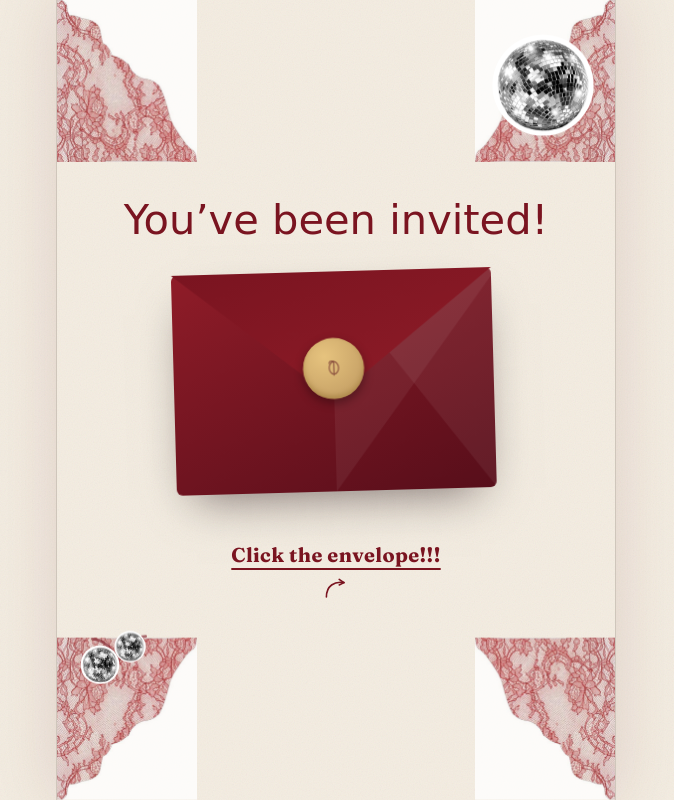
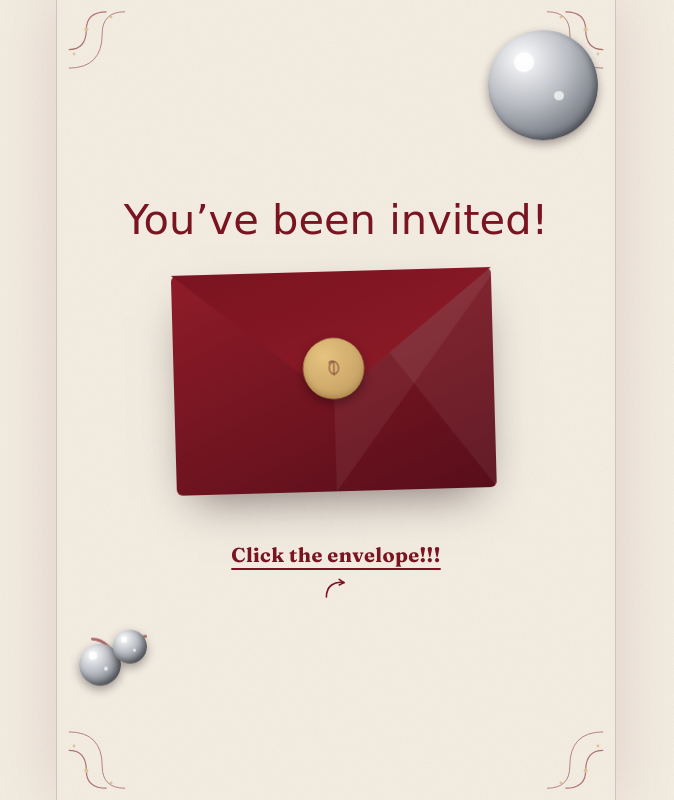
Before and after one commit to alxvsyooi/lina-new-18, a website: page index.html in a window 1280 px wide. Shown: the whole page, without its empty margins (304-978 px from the left). Drawn offline with Linux system fonts and the light colour scheme; a web font is replaced by a local one.

Commit message:
Replace photo-based lace/disco-ball decorations with clean CSS/SVG versions
Co-Authored-By: Claude Sonnet 5 <noreply@anthropic.com>

```diff
--- a/index.html
+++ b/index.html
@@ -95,16 +95,27 @@
 
   /* ---------- photo cutout stickers (white-bg jpgs on cream) ---------- */
   .sticker{ position:absolute; mix-blend-mode:multiply; pointer-events:none; }
-  .lace-corner{
-    position:absolute; width:min(30vw,140px); height:auto; z-index:0;
-    mix-blend-mode:multiply; opacity:.8; pointer-events:none;
+  .lace-flourish{ position:absolute; width:min(20vw,88px); height:auto; z-index:0; opacity:.55; pointer-events:none; }
+
+  .disco-css{
+    position:relative; border-radius:50%; pointer-events:none;
+    background:
+      radial-gradient(circle at 32% 26%, #ffffff 0%, #e6e7ea 14%, #b9bcc2 42%, #7d818a 72%, #565a63 100%),
+      repeating-linear-gradient(45deg, rgba(30,30,34,.35) 0 2px, transparent 2px 9px),
+      repeating-linear-gradient(-45deg, rgba(30,30,34,.35) 0 2px, transparent 2px 9px);
+    box-shadow:0 4px 10px rgba(20,4,8,.35), inset -3px -3px 6px rgba(0,0,0,.35);
   }
+  .disco-css::before, .disco-css::after{
+    content:""; position:absolute; width:18%; height:18%; border-radius:50%;
+    background:#fff; opacity:.9; filter:blur(.5px);
+  }
+  .disco-css::before{ top:20%; left:24%; }
+  .disco-css::after{ top:55%; left:60%; width:9%; height:9%; opacity:.7; }
 
-  .disco-img{ clip-path:circle(46%); border-radius:50%; filter:drop-shadow(0 4px 8px rgba(20,4,8,.35)); }
-  .disco-big{ position:absolute; top:5%; right:3%; width:min(22vw,110px); z-index:2; }
+  .disco-big{ position:absolute; top:5%; right:3%; width:min(22vw,110px); aspect-ratio:1; z-index:2; }
   .disco-cherries{ position:absolute; bottom:14%; left:4%; width:80px; height:56px; z-index:2; }
   .disco-cherries .cherry-stem{ position:absolute; inset:0; width:100%; height:100%; opacity:.6; }
-  .disco-cherries img{ width:42px; }
+  .disco-cherries .disco-css{ position:absolute; aspect-ratio:1; }
 
   @media (prefers-reduced-motion:no-preference){
     .spin-slow{ animation:spin 9s linear infinite; }
@@ -311,16 +322,40 @@
 
   <!-- ============ HERO / ENVELOPE ============ -->
   <section class="hero" id="hero">
-    <img class="lace-corner" style="top:0; left:0;" src="assets/lace.jpg" alt="" aria-hidden="true">
-    <img class="lace-corner" style="top:0; right:0; transform:scaleX(-1);" src="assets/lace.jpg" alt="" aria-hidden="true">
-    <img class="lace-corner" style="bottom:0; left:0; transform:scaleY(-1);" src="assets/lace.jpg" alt="" aria-hidden="true">
-    <img class="lace-corner" style="bottom:0; right:0; transform:rotate(180deg);" src="assets/lace.jpg" alt="" aria-hidden="true">
+    <svg class="lace-flourish" style="top:10px; left:10px;" viewBox="0 0 100 100" aria-hidden="true">
+      <path d="M2 45 Q22 45 22 22 Q22 2 45 2" fill="none" stroke="var(--accent-deep)" stroke-width="1.4"/>
+      <path d="M2 66 Q40 66 40 27 Q40 2 66 2" fill="none" stroke="var(--accent-deep)" stroke-width="1"/>
+      <circle cx="22" cy="22" r="2.4" fill="var(--gold)"/>
+      <circle cx="8" cy="50" r="1.6" fill="var(--gold)"/>
+      <circle cx="50" cy="8" r="1.6" fill="var(--gold)"/>
+    </svg>
+    <svg class="lace-flourish" style="top:10px; right:10px; transform:scaleX(-1);" viewBox="0 0 100 100" aria-hidden="true">
+      <path d="M2 45 Q22 45 22 22 Q22 2 45 2" fill="none" stroke="var(--accent-deep)" stroke-width="1.4"/>
+      <path d="M2 66 Q40 66 40 27 Q40 2 66 2" fill="none" stroke="var(--accent-deep)" stroke-width="1"/>
+      <circle cx="22" cy="22" r="2.4" fill="var(--gold)"/>
+      <circle cx="8" cy="50" r="1.6" fill="var(--gold)"/>
+      <circle cx="50" cy="8" r="1.6" fill="var(--gold)"/>
+    </svg>
+    <svg class="lace-flourish" style="bottom:10px; left:10px; transform:scaleY(-1);" viewBox="0 0 100 100" aria-hidden="true">
+      <path d="M2 45 Q22 45 22 22 Q22 2 45 2" fill="none" stroke="var(--accent-deep)" stroke-width="1.4"/>
+      <path d="M2 66 Q40 66 40 27 Q40 2 66 2" fill="none" stroke="var(--accent-deep)" stroke-width="1"/>
+      <circle cx="22" cy="22" r="2.4" fill="var(--gold)"/>
+      <circle cx="8" cy="50" r="1.6" fill="var(--gold)"/>
+      <circle cx="50" cy="8" r="1.6" fill="var(--gold)"/>
+    </svg>
+    <svg class="lace-flourish" style="bottom:10px; right:10px; transform:rotate(180deg);" viewBox="0 0 100 100" aria-hidden="true">
+      <path d="M2 45 Q22 45 22 22 Q22 2 45 2" fill="none" stroke="var(--accent-deep)" stroke-width="1.4"/>
+      <path d="M2 66 Q40 66 40 27 Q40 2 66 2" fill="none" stroke="var(--accent-deep)" stroke-width="1"/>
+      <circle cx="22" cy="22" r="2.4" fill="var(--gold)"/>
+      <circle cx="8" cy="50" r="1.6" fill="var(--gold)"/>
+      <circle cx="50" cy="8" r="1.6" fill="var(--gold)"/>
+    </svg>
 
-    <img class="disco-img disco-big float-slow" src="assets/disco-ball.jpg" alt="" aria-hidden="true">
+    <div class="disco-css disco-big float-slow" aria-hidden="true"></div>
     <div class="disco-cherries float" aria-hidden="true">
       <svg class="cherry-stem" viewBox="0 0 60 40"><path d="M50 4 C40 4 34 16 30 22 M30 22 C26 16 20 6 10 6" stroke="var(--accent-deep)" stroke-width="2" fill="none" stroke-linecap="round"/></svg>
-      <img class="disco-img" style="position:absolute; top:14px; left:0;" src="assets/disco-ball.jpg" alt="">
-      <img class="disco-img" style="position:absolute; top:0; left:34px; width:34px;" src="assets/disco-ball.jpg" alt="">
+      <div class="disco-css" style="top:14px; left:0; width:42px;"></div>
+      <div class="disco-css" style="top:0; left:34px; width:34px;"></div>
     </div>
 
     <p class="invited-script">You&rsquo;ve been invited!</p>
```
